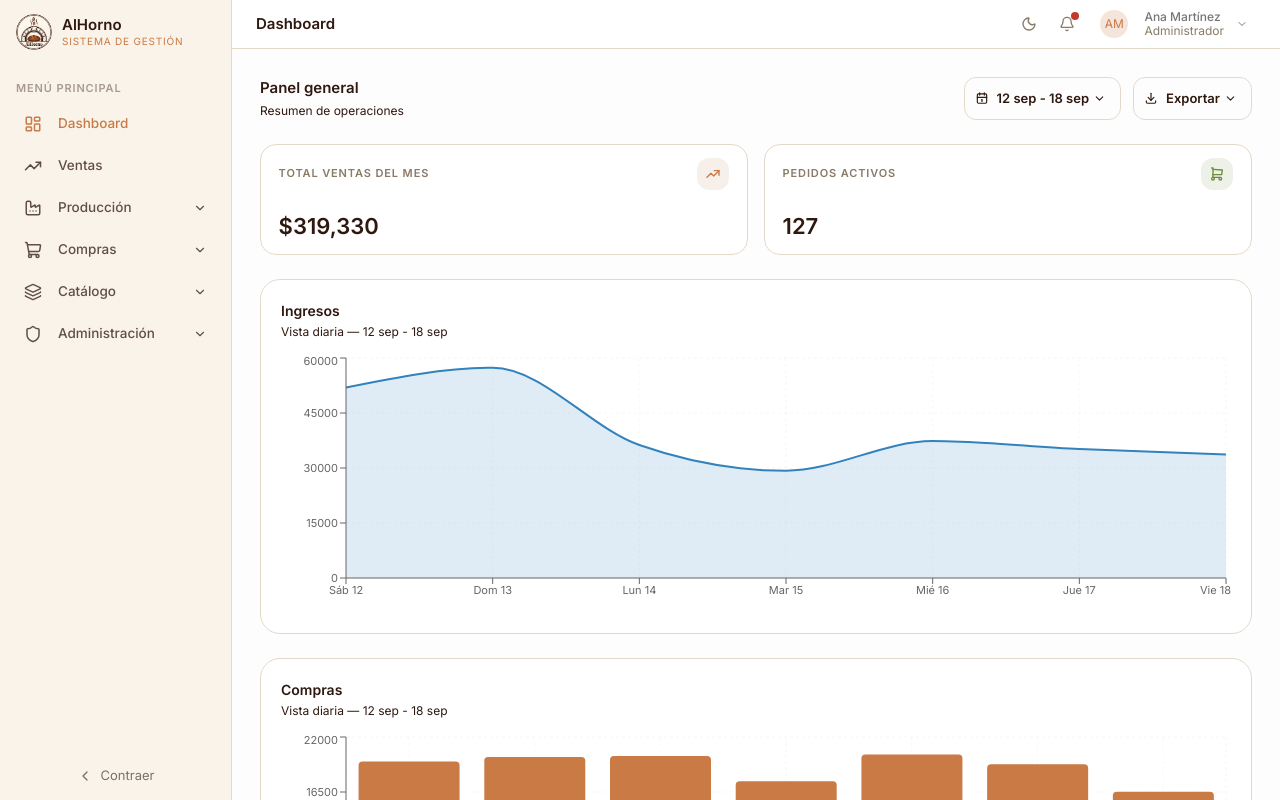
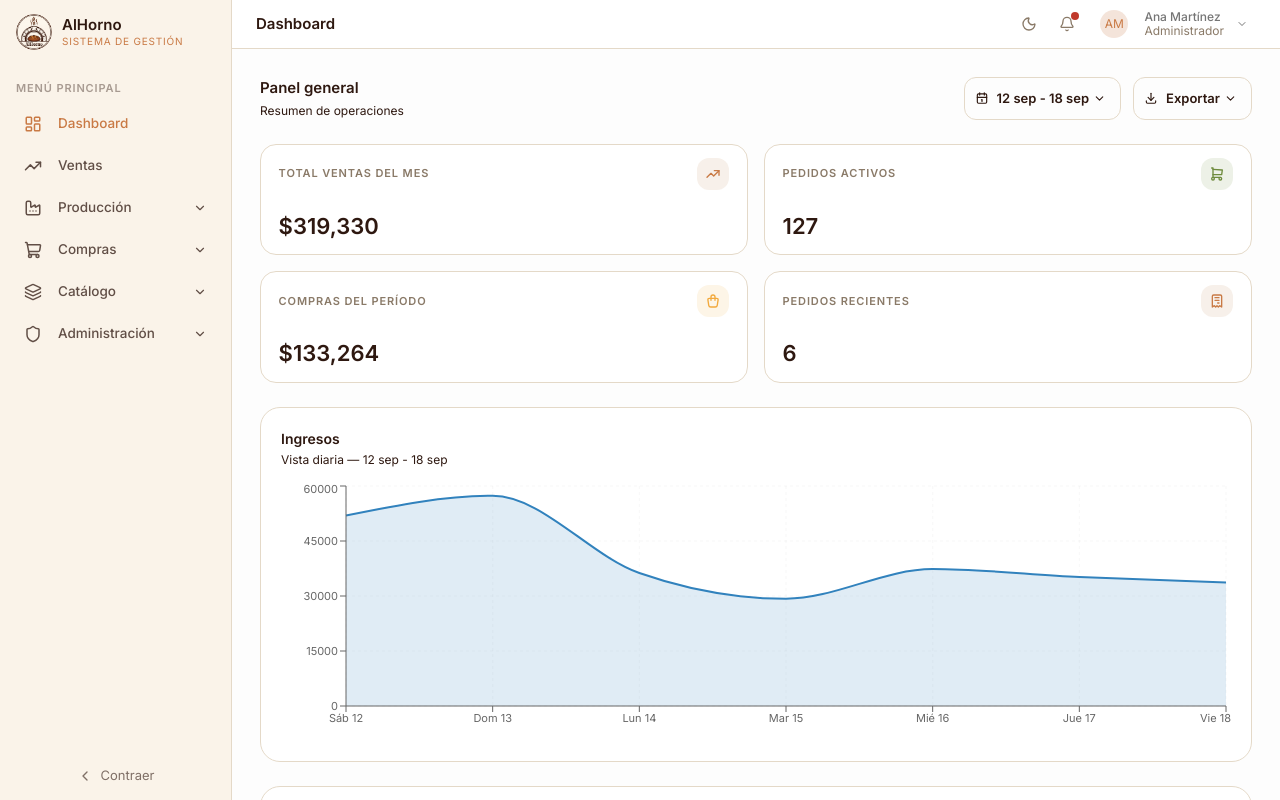
Before and after one commit to Juanesserna/pagina_panaderia, a React (Vite) app: page /dashboard in a window 1280 px wide. Built offline with nearby package versions, Linux system fonts and the light colour scheme.

Commit message:
feat: ajuste db

```diff
--- a/src/features/dashboard/pages/DashboardPage.jsx
+++ b/src/features/dashboard/pages/DashboardPage.jsx
@@ -4,6 +4,8 @@ import { Box, Stack, Typography, IconButton, ClickAwayListener, Popper, Paper, C
 import {
   IconTrendingUp,
   IconShoppingCart,
+  IconShoppingBag,
+  IconReceipt,
   IconDotsVertical,
   IconDownload,
   IconX,
@@ -38,6 +40,9 @@ const MS_DAY = 86_400_000
 
 const DAY_NAMES_SHORT = ['Dom', 'Lun', 'Mar', 'Mié', 'Jue', 'Vie', 'Sáb']
 const MONTH_NAMES_SHORT = ['Ene', 'Feb', 'Mar', 'Abr', 'May', 'Jun', 'Jul', 'Ago', 'Sep', 'Oct', 'Nov', 'Dic']
+
+// Formateador de dinero para los KPIs
+const formatMoney = (n) => `$${n.toLocaleString('en-US')}`
 
 function toInputValue(d) {
   const y = d.getFullYear()
@@ -476,6 +481,16 @@ export default function DashboardPage() {
     return aggregateSeries(daily, grouping)
   }, [dateRange, grouping])
 
+  // KPI: total de compras según el rango de fechas activo
+  const totalCompras = useMemo(
+    () => aggregated.reduce((acc, item) => acc + item.compras, 0),
+    [aggregated]
+  )
+
+  // KPI: resumen de pedidos recientes
+  const pedidosCompletados = recentOrders.filter((o) => o.estado === 'completado').length
+  const pedidosEnCurso = recentOrders.filter((o) => o.estado === 'pendiente' || o.estado === 'en proceso').length
+
   const groupingLabel = GROUPING_LABEL[grouping]
   const filterLabel = `${formatShortDate(dateRange.start)} - ${formatShortDate(dateRange.end)}`
 
@@ -523,9 +538,41 @@ export default function DashboardPage() {
       </Stack>
 
       {/* KPI Cards */}
-      <Box sx={{ display: 'grid', gridTemplateColumns: { xs: '1fr', sm: '1fr 1fr' }, gap: 2 }}>
-        <KPICard title="Total ventas del mes" value="$319,330" subtitle="Actualizado hace 2 min" icon={<IconTrendingUp size={16} />} variant="accent" />
-        <KPICard title="Pedidos activos" value="127" subtitle="34 listos para entrega" icon={<IconShoppingCart size={16} />} variant="success" />
+      <Box
+        sx={{
+          display: 'grid',
+          gridTemplateColumns: { xs: '1fr', sm: '1fr 1fr', xl: 'repeat(4, 1fr)' },
+          gap: 2,
+        }}
+      >
+        <KPICard
+          title="Total ventas del mes"
+          value="$319,330"
+          subtitle="Actualizado hace 2 min"
+          icon={<IconTrendingUp size={16} />}
+          variant="accent"
+        />
+        <KPICard
+          title="Pedidos activos"
+          value="127"
+          subtitle="34 listos para entrega"
+          icon={<IconShoppingCart size={16} />}
+          variant="success"
+        />
+        <KPICard
+          title="Compras del período"
+          value={formatMoney(totalCompras)}
+          subtitle={filterLabel}
+          icon={<IconShoppingBag size={16} />}
+          variant="warning"
+        />
+        <KPICard
+          title="Pedidos recientes"
+          value={String(recentOrders.length)}
+          subtitle={`${pedidosCompletados} completados · ${pedidosEnCurso} en curso`}
+          icon={<IconReceipt size={16} />}
+          variant="accent"
+        />
       </Box>
 
       {/* Ingresos */}
```
